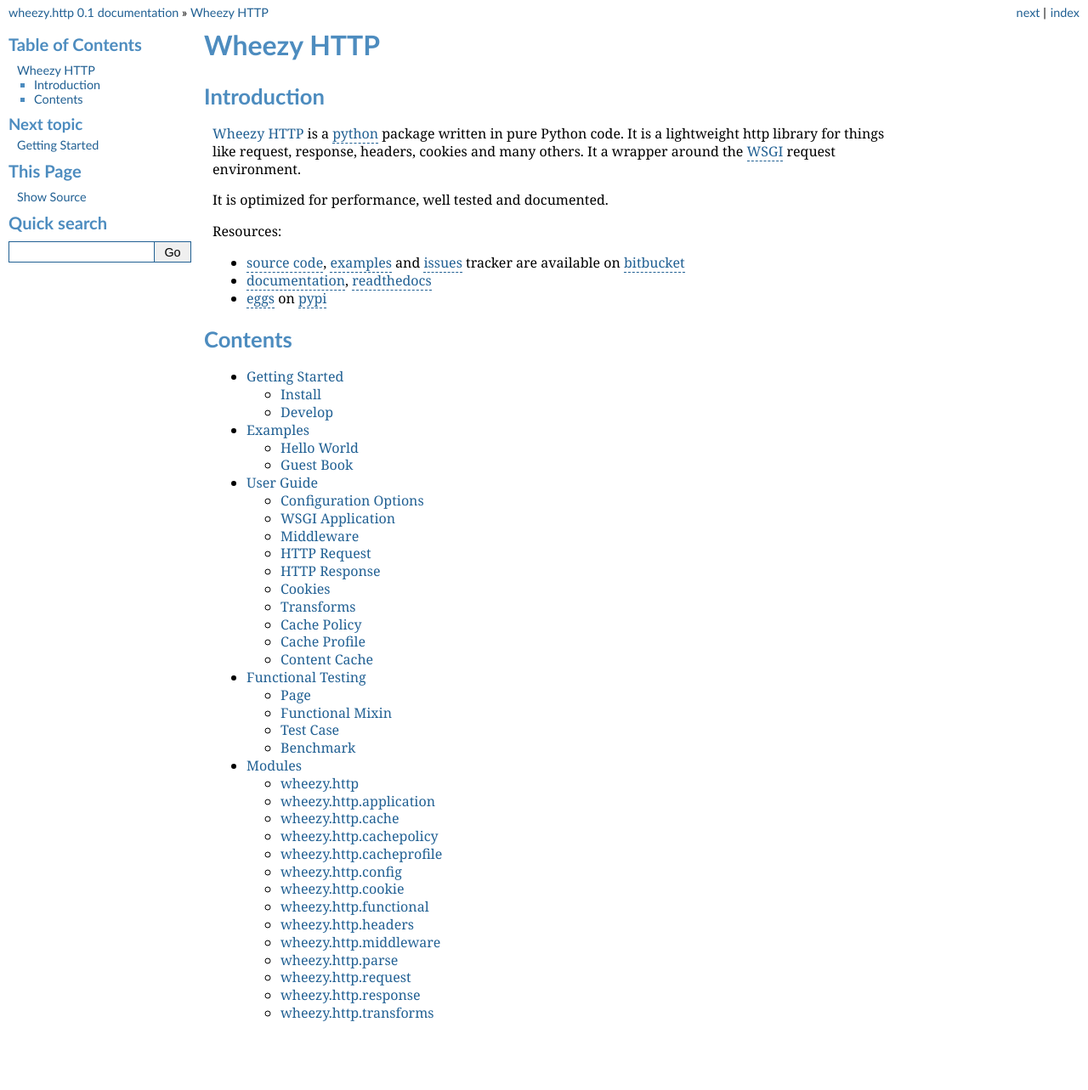
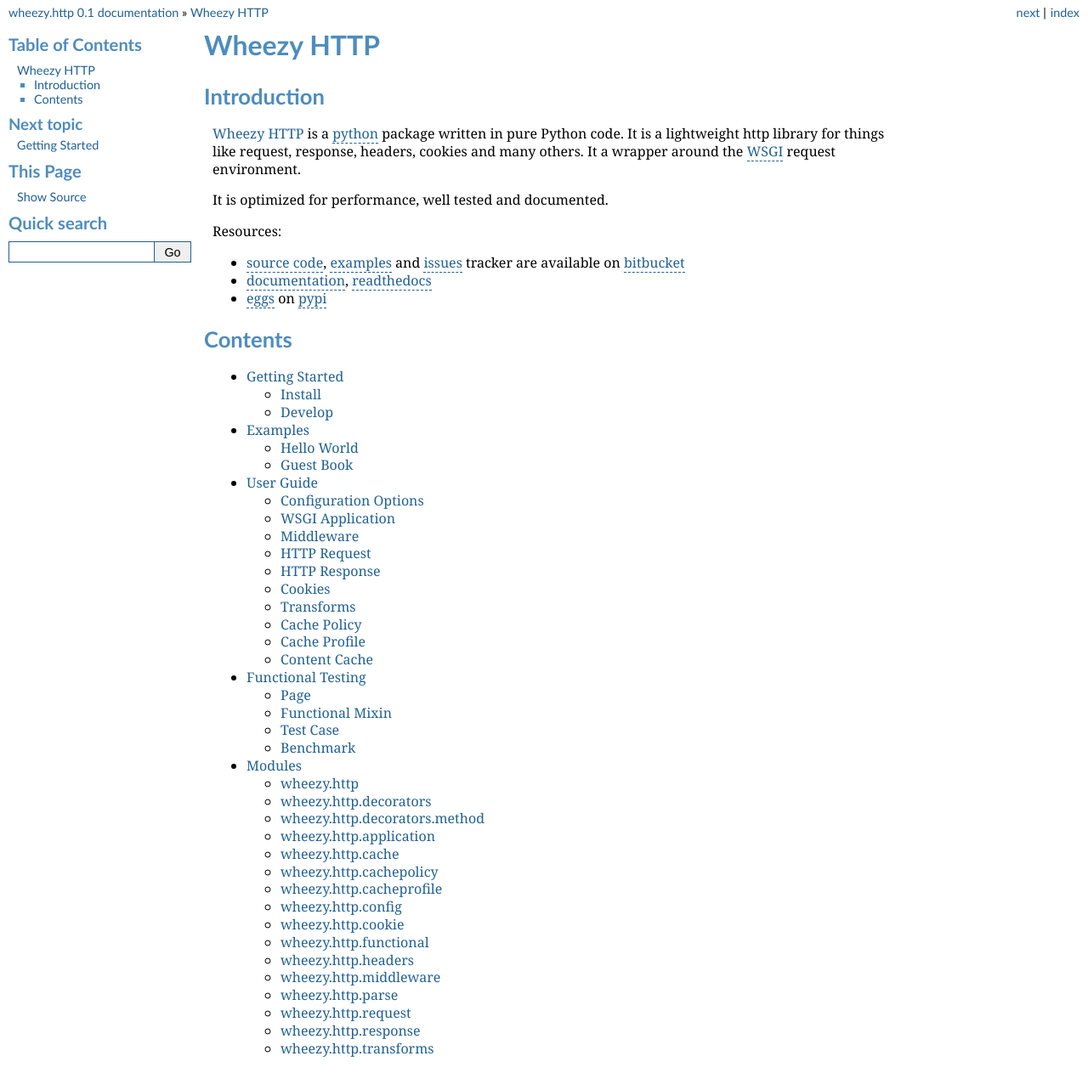
Before and after one commit to akornatskyy/wheezy.http, a Sphinx documentation site: the page built from doc/index.rst, in a window 1280 px wide. Shown: the top 1283 px of the page at 85% size. Built offline with Sphinx 7.4.7, drawn with Linux system fonts in a browser that asks for light colours.

Commit message:
Added decorators package to modules autodoc.

```diff
--- a/doc/modules.rst
+++ b/doc/modules.rst
@@ -5,6 +5,18 @@
 -----------
 
 .. automodule:: wheezy.http
+   :members:
+
+wheezy.http.decorators
+----------------------
+
+.. automodule:: wheezy.http.decorators
+   :members:
+
+wheezy.http.decorators.method
+-----------------------------
+
+.. automodule:: wheezy.http.decorators.method
    :members:
 
 wheezy.http.application
```
